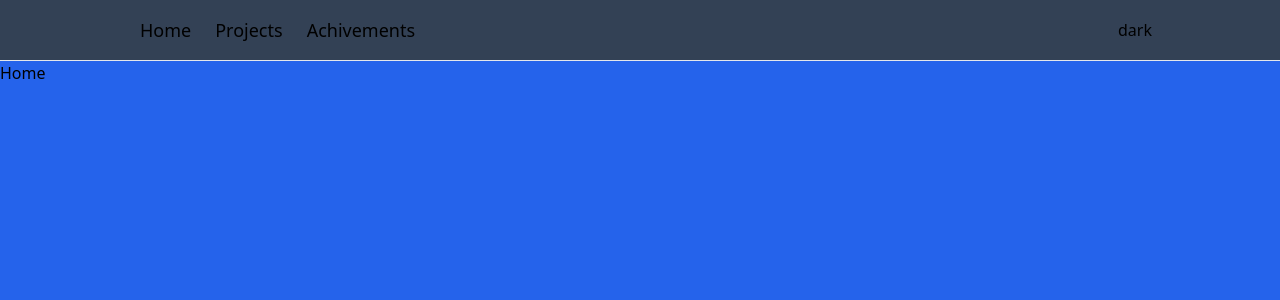
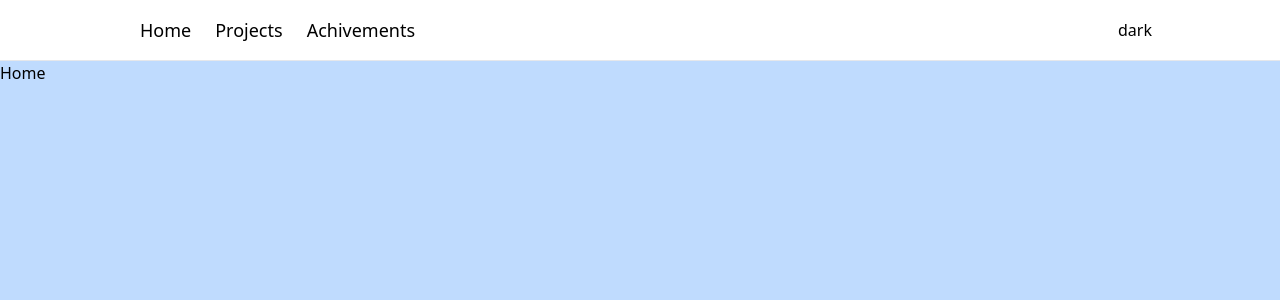
Before and after one commit to Pavitra554/portfolio, a Next.js app: page / in a window 1280 px wide. Shown: the top 300 px of the page. Built offline with nearby package versions, Linux system fonts and the light colour scheme.

Commit message:
❌ redux removed for now

```diff
--- a/components/NavBar/NavBar.tsx
+++ b/components/NavBar/NavBar.tsx
@@ -3,11 +3,6 @@ import Link from 'next/link';
 
 //Components
 import NavLink from './NavLink';
-
-//Redux
-import { useDispatch } from 'react-redux';
-
-import {  toggle } from '../../reducers/ThemeSlice';
 
 const NAV_DATA = [
     {
@@ -24,7 +19,6 @@ const NAV_DATA = [
     },
 ]
 const NavBar = () => {
-    const dispatch = useDispatch();
   return (
     <div className='flex w-full dark:bg-slate-700 justify-center p-2 border-b'>
         <nav className='w-full max-w-5xl flex flex-row justify-between items-center'>
@@ -36,7 +30,7 @@ const NavBar = () => {
                })}
             </div>
             <div>
-                <button onClick={()=>dispatch(toggle())}>dark</button>
+                <button>dark</button>
             </div>
         </nav>
     </div>
--- a/layouts/Container.tsx
+++ b/layouts/Container.tsx
@@ -4,14 +4,11 @@ import NavBar from '../components/NavBar/NavBar'
 
 //Redux
 import { useSelector,useDispatch } from 'react-redux';
-import {  selectTheme, toggle } from '../reducers/ThemeSlice';
 
 const Container = ({children}:any) => {
-  const value = useSelector(selectTheme);
-  console.log(value)
 
   return (
-    <div className={`container ${value?'dark':'light'}`}>
+    <div className={`container `}>
       <Head>
         <title>Pavitra.js</title>
         <link rel="icon" href="/favicon.ico" />
--- a/pages/_app.tsx
+++ b/pages/_app.tsx
@@ -1,15 +1,9 @@
 import '../styles/globals.css'
 import type { AppProps } from 'next/app';
 
-//Redux
-import { store } from '../store/store'
-import { Provider } from 'react-redux'
-
 function MyApp({ Component, pageProps }: AppProps) {
   return(
-      <Provider store={store}>
         <Component {...pageProps} />
-      </Provider>
   )
 }
 
--- a/reducers/themeSlice.tsx
+++ /dev/null
@@ -1,25 +0,0 @@
-import { createSlice } from '@reduxjs/toolkit'
-import type { PayloadAction } from '@reduxjs/toolkit'
-import type { RootState } from '../store/store'
-
-interface ThemeState {
-  value: boolean
-}
-
-const initialState: ThemeState = {
-  value: true,
-}
-
-export const ThemeSlice = createSlice({
-  name: 'theme',
-  initialState,
-  reducers: {
-    toggle:(state)=>{
-        state.value = !state.value;
-    }
-  },
-})
-
-export const { toggle,value }:any = ThemeSlice.actions
-export const selectTheme = (state: RootState) => state.themetoggle.value
-export default ThemeSlice.reducer
--- a/store/store.tsx
+++ /dev/null
@@ -1,13 +0,0 @@
-import { configureStore } from '@reduxjs/toolkit'
-import { ThemeSlice } from '../reducers/ThemeSlice'
-
-export const store = configureStore({
-  reducer: {
-    themetoggle:ThemeSlice.reducer
-  },
-})
-
-// Infer the `RootState` and `AppDispatch` types from the store itself
-export type RootState = ReturnType<typeof store.getState>
-// Inferred type: {posts: PostsState, comments: CommentsState, users: UsersState}
-export type AppDispatch = typeof store.dispatch
```
